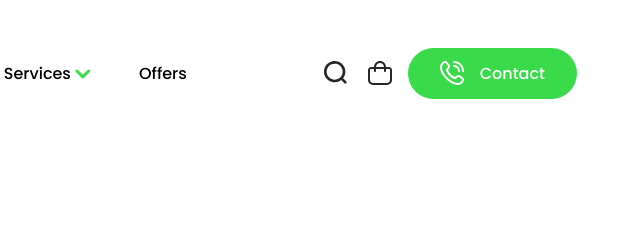
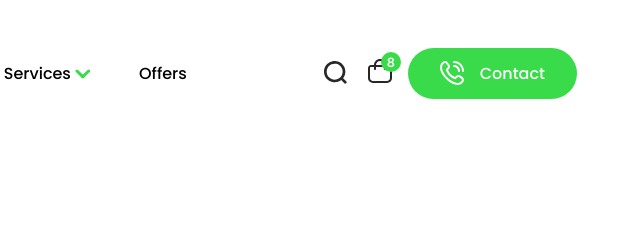
Before and after one commit to expozonee/foodi-restaurant-website-design, a website: page index.html in a window 1280 px wide. Shown: the top 240 px of the page, 575-1215 px from the left. Drawn offline with Linux system fonts and the light colour scheme.

Commit message:
added the missing cart counter

```diff
--- a/index.html
+++ b/index.html
@@ -113,6 +113,7 @@
             fill="#272727"
           />
         </svg>
+        <section class="cart-icon">
           <svg
             width="24"
             height="24"
@@ -132,6 +133,8 @@
               </clipPath>
             </defs>
           </svg>
+          <div class="cart-counter">8</div>
+        </section>
         <button>
           <svg
             width="24"
--- a/styles.css
+++ b/styles.css
@@ -167,6 +167,28 @@ footer {
   font-family: "Poppins", sans-serif;
   font-weight: 500;
   cursor: pointer;
+}
+
+.cart-icon {
+  position: relative;
+}
+
+.cart-counter {
+  position: absolute;
+  top: -7px;
+  right: -9px;
+  padding: 0.1em;
+  background-color: var(--primary-color);
+  color: var(--white-color);
+  width: 17px;
+  height: 17px;
+  border-radius: 100%;
+  display: flex;
+  justify-content: center;
+  align-items: center;
+  font-family: "Inter", sans-serif;
+  font-weight: 600;
+  font-size: 0.8em;
 }
 
 .welcome-section {
```
Lines whose indentation alone changed are shown as unchanged.
